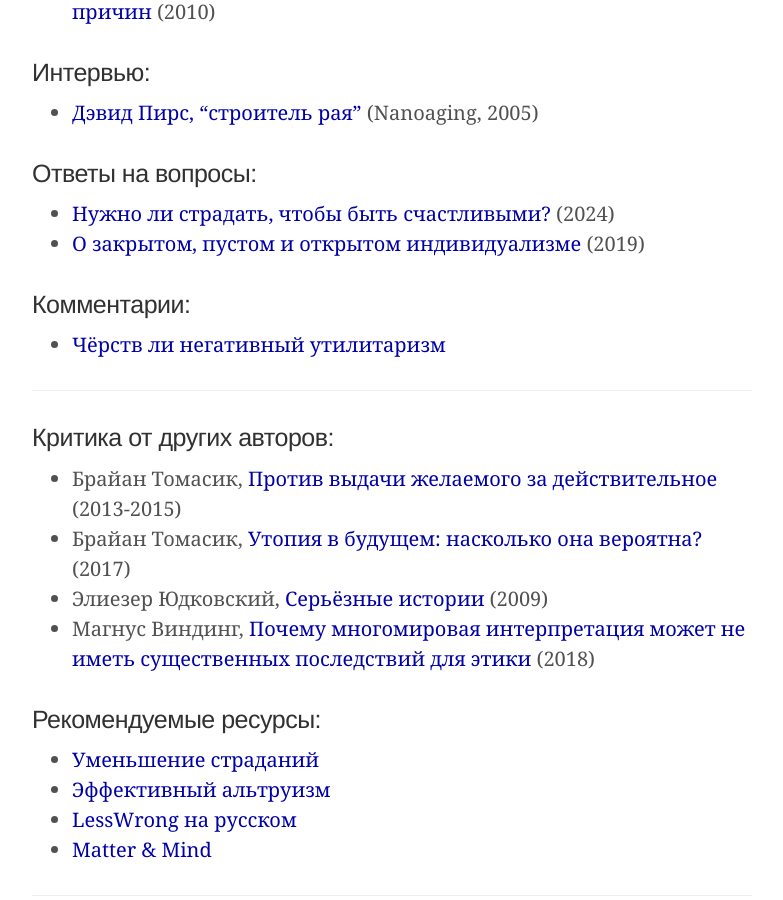
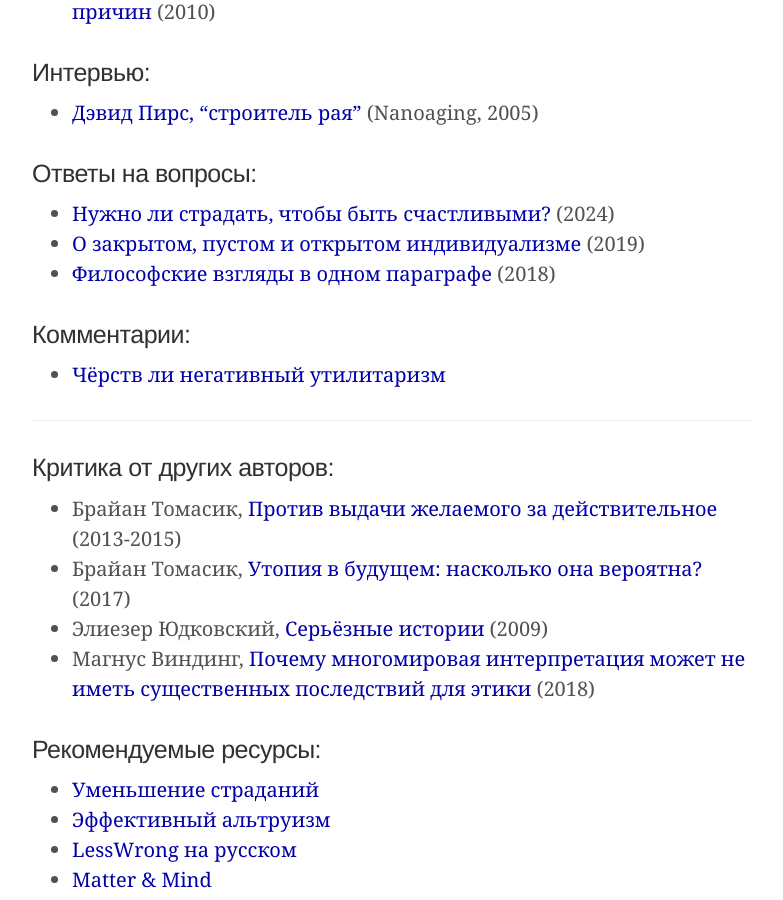
Before and after one commit to HedWeb-RU/hedweb-ru.github.io, a Jekyll site: the page built from index.md, in a window 1280 px wide and 900 px high, scrolled down 805 px. Shown: the whole window, without its empty margins (248-1031 px from the left). Built offline with Jekyll 4.4.1, drawn with Linux system fonts in a browser that asks for light colours.

Commit message:
Update index.md

```diff
--- a/index.md
+++ b/index.md
@@ -27,8 +27,9 @@ excerpt: "Здесь выкладываются переводы работ фи
 
 ### Ответы на вопросы:
 
-- [Нужно ли страдать, чтобы быть счастливыми?](https://reducingsuffering.github.io/david-pearce-q2.html) (2024)
-- [О закрытом, пустом и открытом индивидуализме](https://reducingsuffering.github.io/david-pearce-q1.html) (2019)
+- [Нужно ли страдать, чтобы быть счастливыми?](quora/is-it-necessary-for-humans-to-experience-negative-emotions.html) (2024)
+- [О закрытом, пустом и открытом индивидуализме](quora/closed-empty-and-open-individualism.html) (2019)
+- [Философские взгляды в одном параграфе](quora/philosophical-positions-in-one-paragraph.html) (2018)
 
 ### Комментарии:
 
```
